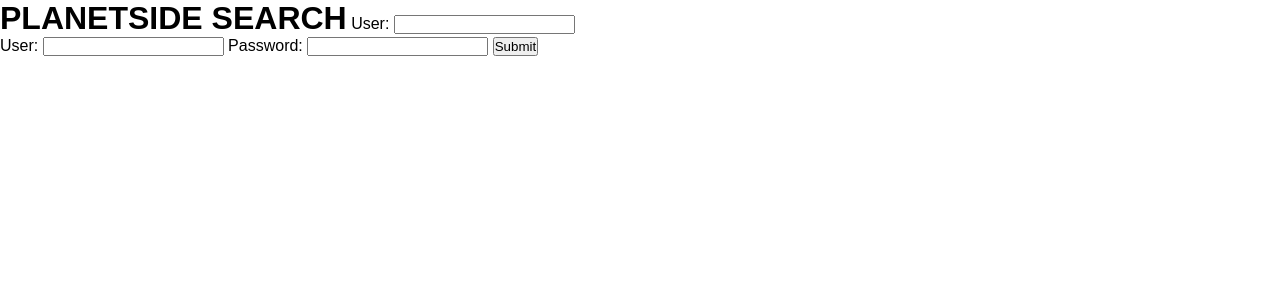
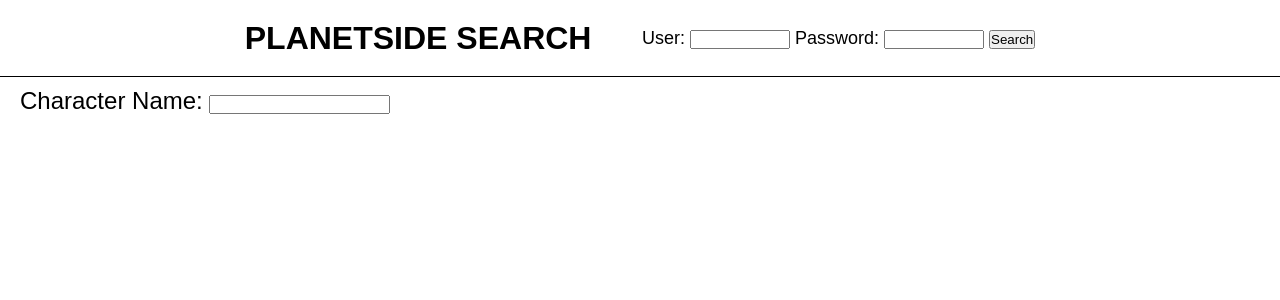
Before and after one commit to erlliam/planetsidesearch, a Flask app: page / in a window 1280 px wide. Shown: the top 300 px of the page. Run offline with Flask 2, Linux system fonts and the light colour scheme.

Commit message:
FRONT-END STUFF

```diff
--- a/pssearch/static/styles/index.css
+++ b/pssearch/static/styles/index.css
@@ -4,26 +4,51 @@
 	font-family: Arial;
 }
 
-#title {
+#top {
+	width: 100%;
+	text-align: center;
+	padding: 20px 0 20px 0;
+	border-width: 1px;
+	border-bottom-style: solid;
+
+}
+
+#top a {
+	text-decoration: none;
+	color: black;
+	height: 36px;
+	font-size: 32px;
+	font-weight: bold;
 	display: inline-block;
 }
 
-#title a{
-	text-decoration: none;
-	color: black;
+#top form {
+	height: 36px;
+	line-height: 36px;
+	vertical-align: top;
+	display: inline-block;
+	font-size: 18px;
+	margin-left: 46px;
+}
+
+#top form input[type="text"], [type="password"] {
+	width: 100px;
 }
 
 #search {
-	display: inline-block;
-	text-align: center;
+	font-size: 24px;
+	margin: 10px 0 10px 20px;
+	display: block;
 }
 
+
+
 .search-results {
-	font-size: 24px;
+	font-size: 20px;
 	font-weight: normal;
 	text-decoration: none;
-	display: block;
-	margin: 0 0 0 50px;
+	display: inline-block;
+	margin: 0 0 0 40px;
 }
 
 
@@ -34,7 +59,7 @@
 }
 
 .search-list li {
-	padding: 5px 0 0 0;
+	margin: 0px 0 0 0;
 }
 
 .search-list li p{
@@ -44,5 +69,5 @@
 }
 
 .error {
-
+	color: red;
 }
--- a/pssearch/templates/index.html
+++ b/pssearch/templates/index.html
@@ -1,15 +1,18 @@
 <link rel="stylesheet" type="text/css" href="{{ url_for('static', filename='styles/index.css') }}">
 
-<h1 id="title"><a href="/">PLANETSIDE SEARCH</a></h1>
+<div id="top">
+	<a href="/">PLANETSIDE SEARCH</a>
+
+	<form>
+		<label for="user">User: </label><input type="text">
+		<label for="password">Password: </label><input type="password">
+		<input type="submit" value="Search">
+	</form>
+
+</div>
 
 <form id="search">
-	User: <input type='text' name='user'>
-</form>
-
-<form id="login" method="POST">
-	User: <input type="text" name="login-user">
-	Password: <input type="password" name="login-password">
-	<input type="submit">
+	Character Name: <input type='text' name='user'>
 </form>
 
 {% if char %}
```
